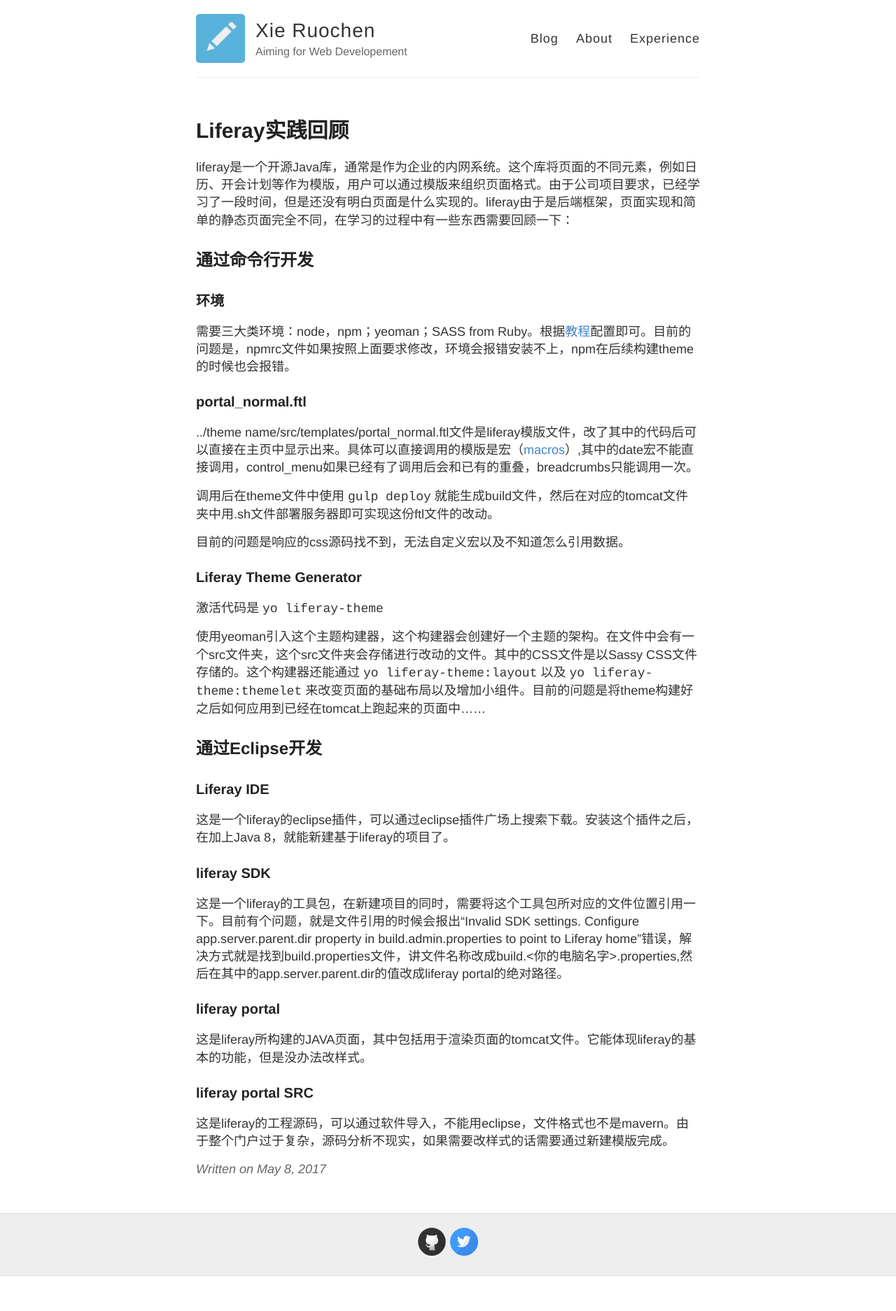
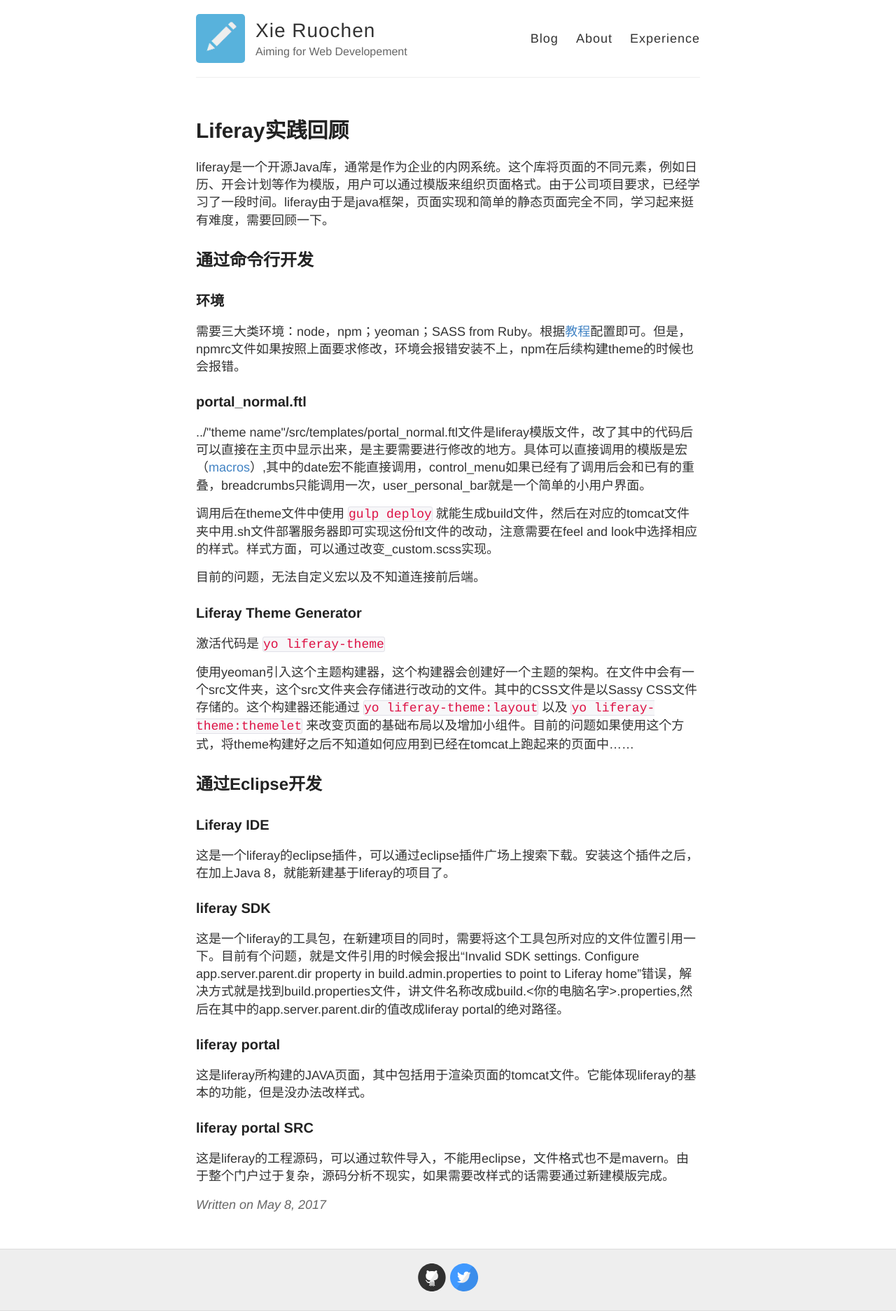
Before and after one commit to RuoChen95/Ruochen95.github.io, a Jekyll site: the page built from _posts/2017-5-8-liferay技术实践.md, in a window 1280 px wide. Shown: the whole page at 70% size. Built offline with Jekyll 4.4.1, drawn with Linux system fonts in a browser that asks for light colours; nearby versions of some CDN libraries; library files that are not in the unit come from our copies; before the commit the page ends 1824 px from its top, so only the background shows below that.

Commit message:
Add files via upload

```diff
--- a/_posts/2017-5-8-liferay技术实践.md
+++ b/_posts/2017-5-8-liferay技术实践.md
@@ -3,27 +3,27 @@
 title: Liferay实践回顾
 ---
 
-liferay是一个开源Java库，通常是作为企业的内网系统。这个库将页面的不同元素，例如日历、开会计划等作为模版，用户可以通过模版来组织页面格式。由于公司项目要求，已经学习了一段时间，但是还没有明白页面是什么实现的。liferay由于是后端框架，页面实现和简单的静态页面完全不同，在学习的过程中有一些东西需要回顾一下：
+liferay是一个开源Java库，通常是作为企业的内网系统。这个库将页面的不同元素，例如日历、开会计划等作为模版，用户可以通过模版来组织页面格式。由于公司项目要求，已经学习了一段时间。liferay由于是java框架，页面实现和简单的静态页面完全不同，学习起来挺有难度，需要回顾一下。
 
 ## 通过命令行开发
 
 ### 环境
 
-需要三大类环境：node，npm；yeoman；SASS from Ruby。根据[教程](https://dev.liferay.com/zh/develop/tutorials/-/knowledge_base/7-0/themes-generator)配置即可。目前的问题是，npmrc文件如果按照上面要求修改，环境会报错安装不上，npm在后续构建theme的时候也会报错。
+需要三大类环境：node，npm；yeoman；SASS from Ruby。根据[教程](https://dev.liferay.com/zh/develop/tutorials/-/knowledge_base/7-0/themes-generator)配置即可。但是，npmrc文件如果按照上面要求修改，环境会报错安装不上，npm在后续构建theme的时候也会报错。
 
 ### portal_normal.ftl
 
-../theme name/src/templates/portal_normal.ftl文件是liferay模版文件，改了其中的代码后可以直接在主页中显示出来。具体可以直接调用的模版是宏（[macros](https://dev.liferay.com/zh/develop/tutorials/-/knowledge_base/7-0/freemarker-macros)）,其中的date宏不能直接调用，control_menu如果已经有了调用后会和已有的重叠，breadcrumbs只能调用一次。
+../\"theme name\"/src/templates/portal_normal.ftl文件是liferay模版文件，改了其中的代码后可以直接在主页中显示出来，是主要需要进行修改的地方。具体可以直接调用的模版是宏（[macros](https://dev.liferay.com/zh/develop/tutorials/-/knowledge_base/7-0/freemarker-macros)）,其中的date宏不能直接调用，control_menu如果已经有了调用后会和已有的重叠，breadcrumbs只能调用一次，user_personal_bar就是一个简单的小用户界面。
 
-调用后在theme文件中使用<code>gulp deploy</code>就能生成build文件，然后在对应的tomcat文件夹中用.sh文件部署服务器即可实现这份ftl文件的改动。
+调用后在theme文件中使用<code>gulp deploy</code>就能生成build文件，然后在对应的tomcat文件夹中用.sh文件部署服务器即可实现这份ftl文件的改动，注意需要在feel and look中选择相应的样式。样式方面，可以通过改变_custom.scss实现。
 
-目前的问题是响应的css源码找不到，无法自定义宏以及不知道怎么引用数据。
+目前的问题，无法自定义宏以及不知道连接前后端。
 
 ### Liferay Theme Generator
 
 激活代码是<code>yo liferay-theme</code>
 
-使用yeoman引入这个主题构建器，这个构建器会创建好一个主题的架构。在文件中会有一个src文件夹，这个src文件夹会存储进行改动的文件。其中的CSS文件是以Sassy CSS文件存储的。这个构建器还能通过<code>yo liferay-theme:layout</code>以及<code>yo liferay-theme:themelet</code>来改变页面的基础布局以及增加小组件。目前的问题是将theme构建好之后如何应用到已经在tomcat上跑起来的页面中……
+使用yeoman引入这个主题构建器，这个构建器会创建好一个主题的架构。在文件中会有一个src文件夹，这个src文件夹会存储进行改动的文件。其中的CSS文件是以Sassy CSS文件存储的。这个构建器还能通过<code>yo liferay-theme:layout</code>以及<code>yo liferay-theme:themelet</code>来改变页面的基础布局以及增加小组件。目前的问题如果使用这个方式，将theme构建好之后不知道如何应用到已经在tomcat上跑起来的页面中……
 
 ## 通过Eclipse开发
 
--- a/style.scss
+++ b/style.scss
@@ -273,6 +273,10 @@
 
 code{
   margin: 0 5px;
+  color: #d14;
+  background-color: #f7f7f9;
+  border: 1px solid #e1e1e8;
+  border-radius: 3px;
 }
 
 .wrapper-footer {
```
